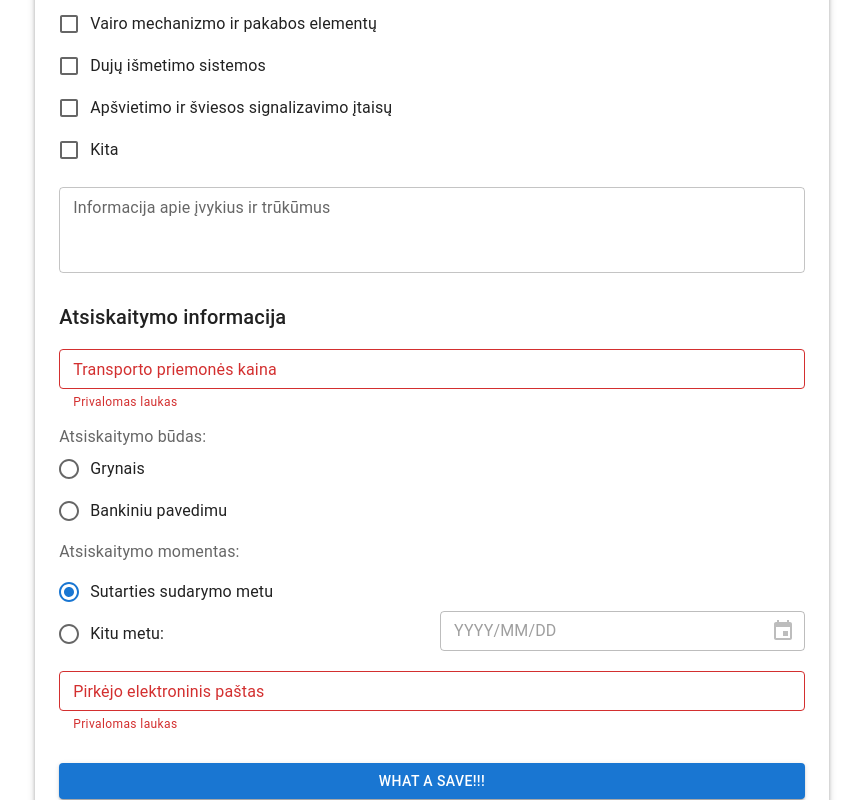
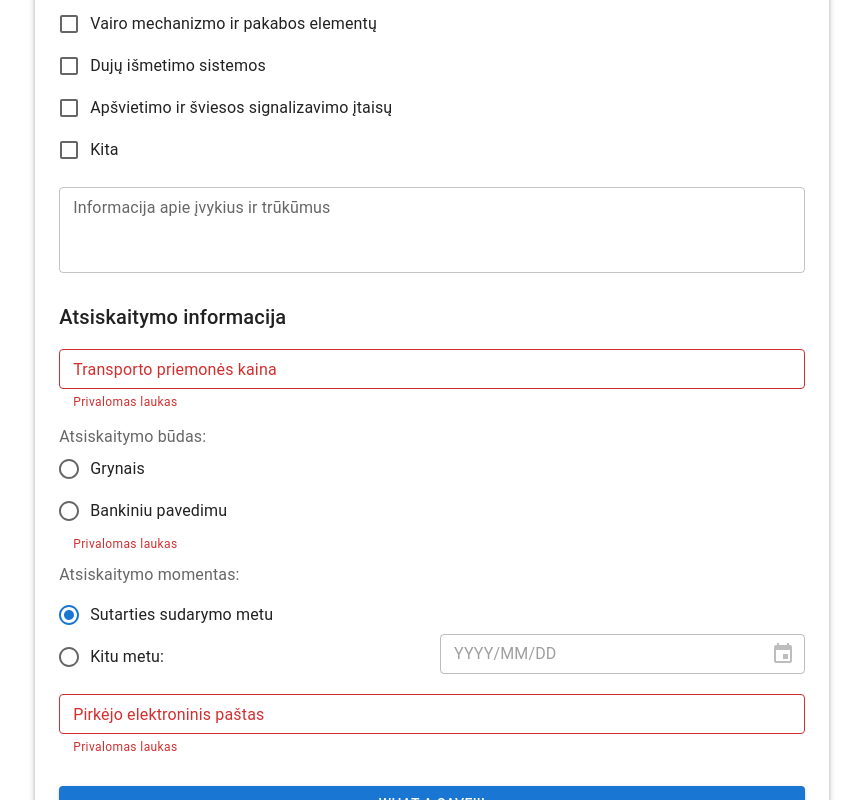
Before and after one commit to AudriusMasiulionis/auto_buyer, a Next.js app in the folder apps/fe/: page / in a window 1280 px wide. Both pictures are taken after typing "Sample", "Sample", "Sample", "name@example.com", "Sample", "Sample" into the empty fields and a click on the button "WHAT A SAVE!!!". Shown: the part 1560-2360 px from the top of the page, without its empty margins (208-1071 px from the left). Built offline with nearby package versions, Linux system fonts and the light colour scheme.

Commit message:
Fix validation issues

```diff
--- a/apps/fe/src/components/form/PPForm.tsx
+++ b/apps/fe/src/components/form/PPForm.tsx
@@ -1,14 +1,13 @@
 import { yupResolver } from "@hookform/resolvers/yup";
 import { Button, Paper, Stack } from "@mui/material";
 import { FormProvider, useForm } from "react-hook-form";
+import * as yup from "yup";
 import PaymentInfoForm from "./PaymentInfoForm";
 import { SellerInfoForm } from "./SellerInfoForm";
 import VehicleInfoForm from "./VehicleInfoForm";
 import { formSchema } from "./validation";
 
 export type PaymentMethod = "cash" | "bank_transfer";
-
-type FormBoolean = "true" | "false" | "";
 
 export type FormValues = {
   // sellers info
@@ -24,9 +23,9 @@ export type FormValues = {
   mileage: string;
   identificationNumber: string;
   serialNumber: string;
-  technicalInspectionIsValid: FormBoolean;
-  incidents: FormBoolean;
-  knowAboutIncidents: FormBoolean;
+  technicalInspectionIsValid: boolean | "";
+  incidents: boolean | "";
+  knowAboutIncidents: boolean | "";
   defects: string[];
   incidentsInformation: string;
   // payment info
@@ -60,7 +59,8 @@ export const PPForm = () => {
       paymentDate: new Date().toISOString(),
       buyersEmail: ""
     },
-    resolver: yupResolver(formSchema)
+    // eslint-disable-next-line @typescript-eslint/consistent-type-assertions
+    resolver: yupResolver(formSchema as yup.ObjectSchema<FormValues>)
   });
 
   const { handleSubmit } = methods;
--- a/apps/fe/src/components/form/PaymentInfoForm.tsx
+++ b/apps/fe/src/components/form/PaymentInfoForm.tsx
@@ -2,6 +2,7 @@ import {
   Box,
   FormControl,
   FormControlLabel,
+  FormHelperText,
   FormLabel,
   Radio,
   RadioGroup,
@@ -57,6 +58,11 @@ const PaymentInfoForm = () => {
                 label="Bankiniu pavedimu"
               />
             </RadioGroup>
+            {error && (
+              <FormHelperText error>
+                {error.message} {/* Display the error message */}
+              </FormHelperText>
+            )}
           </FormControl>
         )}
       />
@@ -88,7 +94,7 @@ const PaymentInfoForm = () => {
           <Controller
             name="paymentDate"
             control={control}
-            render={({ field: { value, onChange }, fieldState: { error } }) => (
+            render={({ field: { value, onChange } }) => (
               <LocalizationProvider dateAdapter={AdapterDateFns}>
                 <DesktopDatePicker
                   format="yyyy/MM/dd"
```
